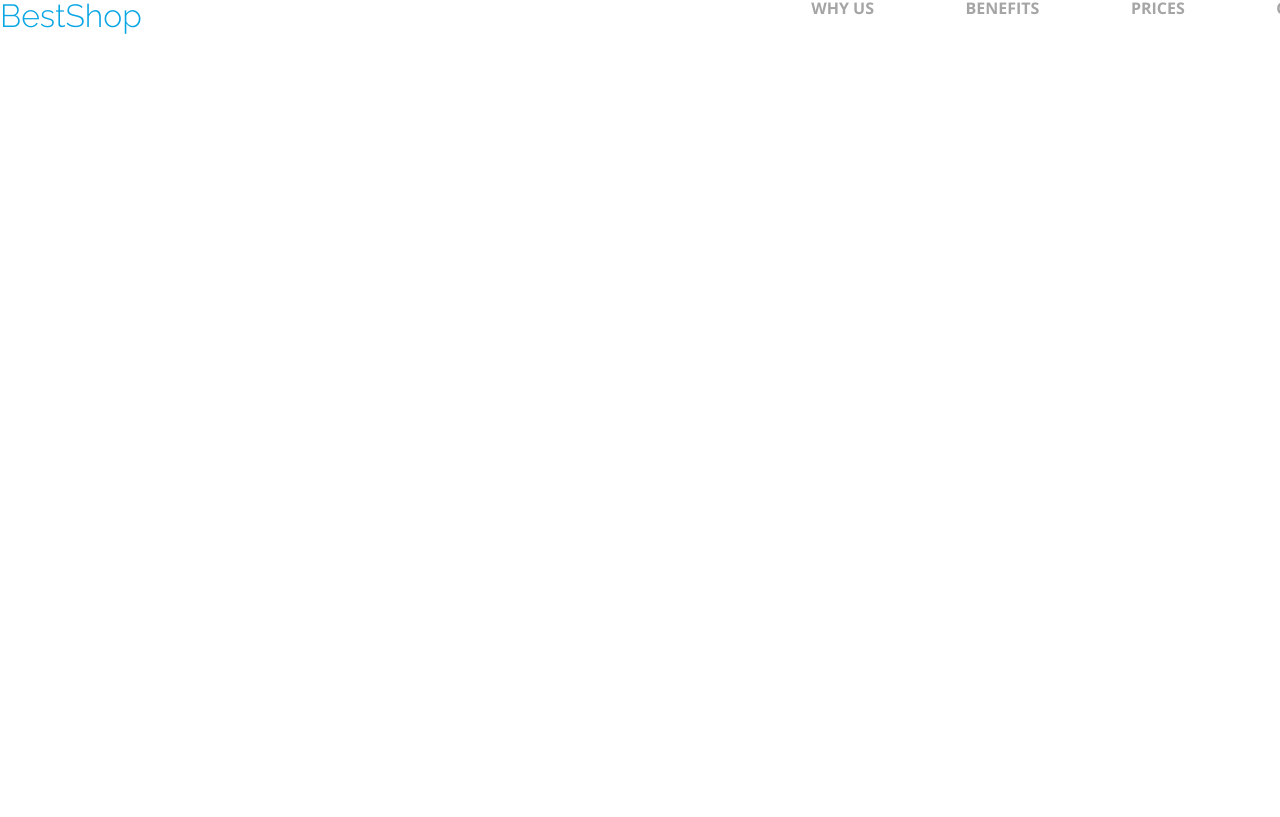
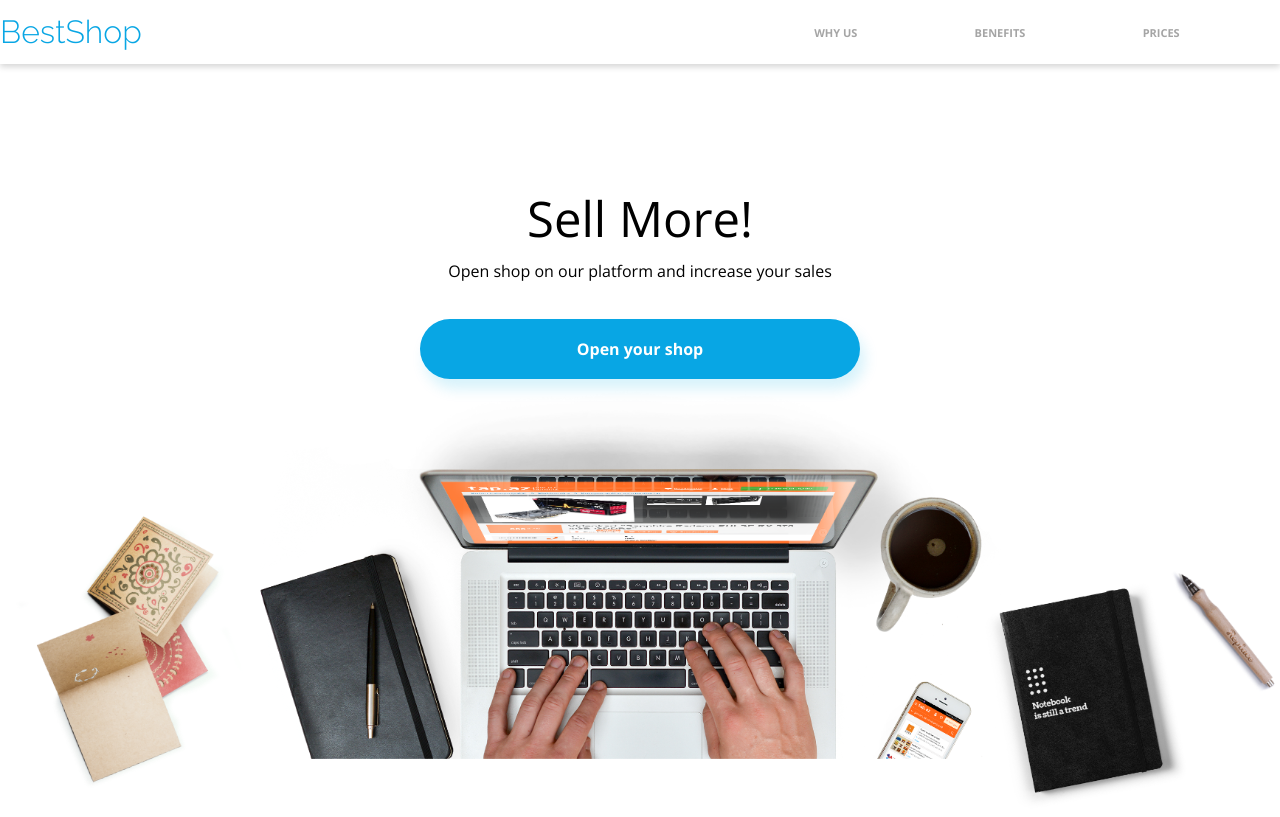
Before and after one commit to MalwinaGruchot/BestShop, a plain HTML site: page index.html in a window 1280 px wide. Shown: the top 817 px of the page. Drawn offline with nearby package versions, Linux system fonts and the light colour scheme.

Commit message:
add html and css for sectionOpen

```diff
--- a/css/style.css
+++ b/css/style.css
@@ -10,7 +10,8 @@ font-family: 'Raleway', sans-serif; */
     --color-green: #55DFB4;
     --color-black: #000000;
     --color-white: #ffffff;
-    --color-shadow: #00000029;
+    --color-shadow-black: #00000029;
+    --color-shadow-blue: #07ACE629;
     --color-light-gray: #707070;
     --color-gray: #A5A5A5;
     --font-Open_Sans: 'Open Sans', sans-serif;
@@ -20,6 +21,7 @@ font-family: 'Raleway', sans-serif; */
 html {
     font-family: var(--font-Open_Sans);
     color: var(--color-black);
+    font-size: 10px;
 }
 
 .container {
@@ -27,31 +29,109 @@ html {
     width: 1352px;
 }
 
+
+/* style dla header */
 .header .container {
     display: flex;
     justify-content: space-between;
 }
 
+.header {
+    box-shadow: 0 3px 6px var(--color-shadow-black);
+}
+
 .header__nav {
-    width: 40%;
+    flex-basis: 40%;
 }
 
 .header__list {
     display: flex;
     justify-content: space-between;
+    height: 100%;
+}
+
+.header_item {
+    height: 100%;
+
+}
+
+.header_link {
+    display: block;
+    height: 100%;
+    display: flex;
+    justify-content: center;
     align-items: center;
 }
+
+.header_link--is-open:hover {
+    color: var(--color-black);
+    border-bottom: 2px solid var(--color-blue);
+}
+
 
 .link {
     text-decoration: none;
     font-family: var(--font-Open_Sans);
     font-weight: bold;
+    font-size: 1.1rem;
     color: var(--color-gray);
+    padding: 0 3px;
 }
 
 .logo {
+    padding: 16px 0;
     color: var(--color-blue);
     font-family: var(--font-Raleway);
     font-weight: 300;
-    font-size: 32px;
+    font-size: 3.2rem;
 }
+
+/* style dla komponentów na stronie */
+
+.title {
+    font-size: var(--font-Raleway);
+    font-weight: 400;
+    font-size: 4.9rem;
+}
+
+.text {
+    font-size: 1.6rem;
+}
+
+.btn {
+    font-size: 1.6rem;
+    font-weight: 700;
+    color: var(--color-white);
+    padding: 16px 64px;
+    border-radius: 50px;
+    background-color: var(--color-blue);
+    text-decoration: none;
+}
+
+/* style dla sekcji otwierającej */
+.sectionOpen {
+    display: flex;
+    flex-direction: column;
+    align-items: center;
+}
+
+.sectionOpen__btn--large {
+    padding: 22px 157px;
+}
+
+.sectionOpen__btn--primary {
+    box-shadow: 5px 10px 14px var(--color-shadow-blue);
+}
+
+.sectionOpen__title {
+    margin: 130px 0 20px 0;
+}
+
+.sectionOpen__text {
+    margin-bottom: 40px;
+}
+
+.sectionOpen__image {
+    display: block;
+    width: 100%;
+}
--- a/index.html
+++ b/index.html
@@ -21,15 +21,22 @@
             <h2 class="logo header__logo">BestShop</h2>
             <nav class="header__nav">
                 <ul class="header__list">
-                    <li class="header_item"><a href="" class="link header_link">WHY US</a></li>
-                    <li class="header_item"><a href="" class="link header_link">BENEFITS</a></li>
-                    <li class="header_item"><a href="" class="link header_link">PRICES</a></li>
-                    <li class="header_item"><a href="" class="link header_link">CONTACT</a></li>
+                    <li class="header_item"><a href="" class="link header_link header_link--is-open">WHY US</a></li>
+                    <li class="header_item"><a href="" class="link header_link header_link--is-open">BENEFITS</a></li>
+                    <li class="header_item"><a href="" class="link header_link header_link--is-open">PRICES</a></li>
+                    <li class="header_item"><a href="" class="link header_link header_link--is-open">CONTACT</a></li>
                 </ul>
             </nav>
         </div>
     </header>
 
+    <section class="sectionOpen">
+        <h1 class="title sectionOpen__title">Sell More!</h1>
+        <p class=" text sectionOpen__text">Open shop on our platform and increase your sales</p>
+        <a href="" class="btn sectionOpen__btn sectionOpen__btn--large sectionOpen__btn--primary">Open your shop</a>
+        <img class="sectionOpen__image" src="assets/Background.png" alt="klawiatura komputera">
+    </section>
+
 
 </body>
 
```
